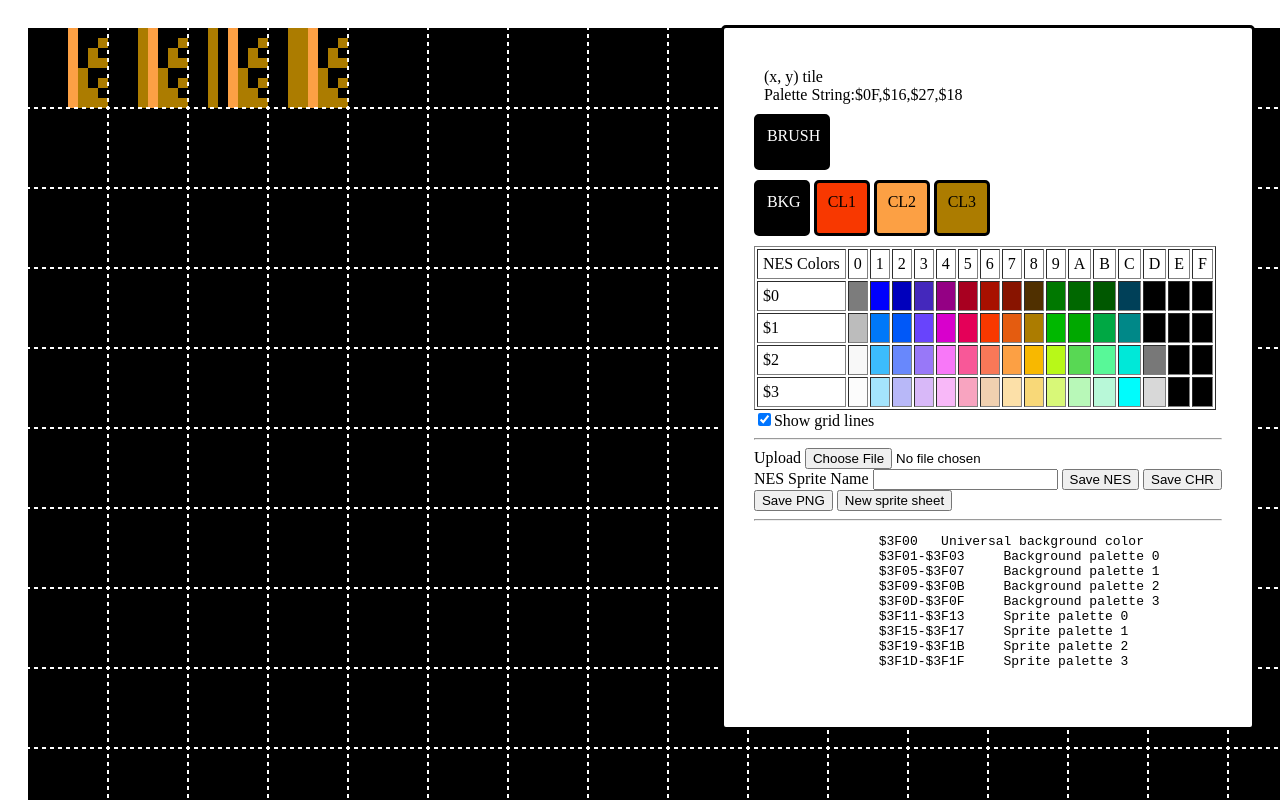
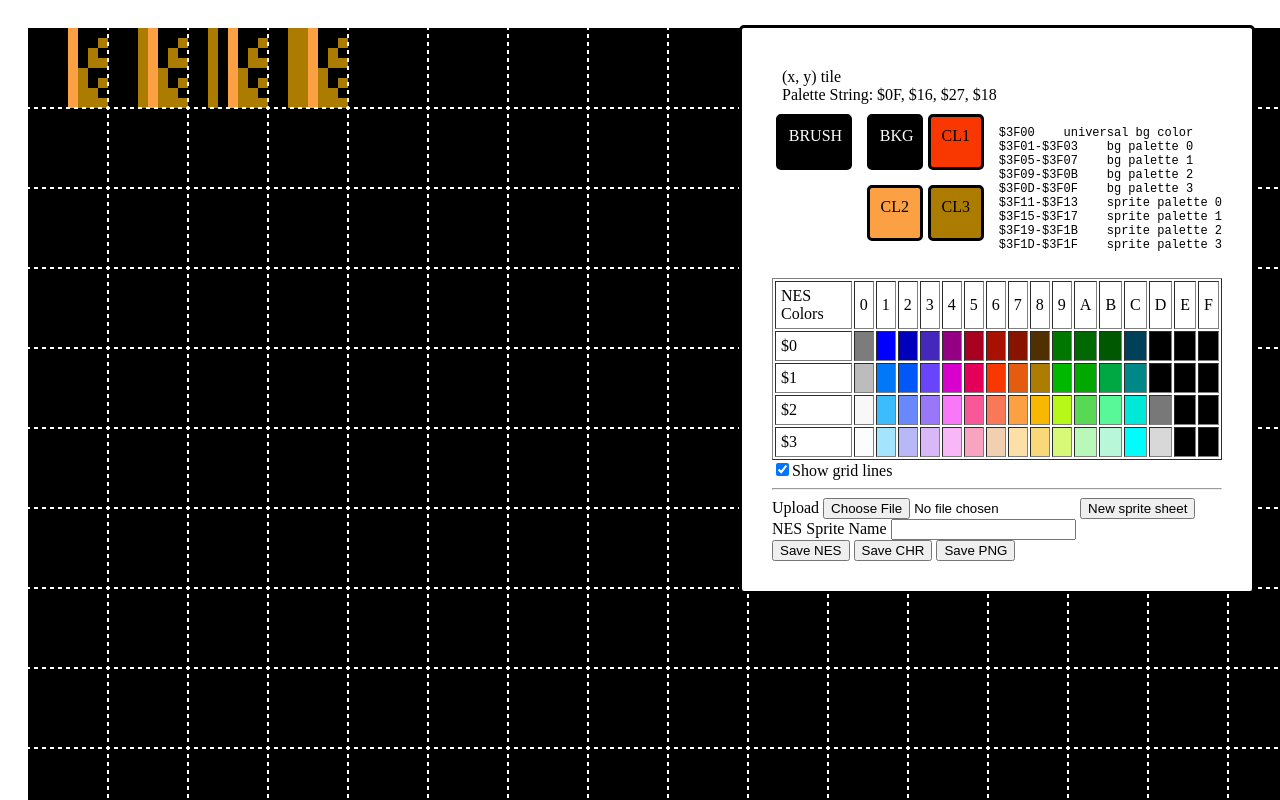
Before and after one commit to kennycason/ninjaturdle_nes, a plain HTML site: page nes-sprite-editor/index.html in a window 1280 px wide. Shown: the top 800 px of the page. Drawn offline with Linux system fonts and the light colour scheme; no server answers.

Commit message:
improve chr editor

```diff
--- a/nes-sprite-editor/index.html
+++ b/nes-sprite-editor/index.html
@@ -12,8 +12,10 @@
                 </div>
             </div>
             <div id="palette">
-                <div id="brush" class="color">BRUSH</div>
-                <div id="palette-current" class="no-select">
+                <div style="display: flex; align-items: flex-start;">
+                    <!-- <div style="margin-right: 15px;"> -->
+                        <div id="brush" class="color" style="margin-right: 15px;">BRUSH</div>
+                        <div id="palette-current" class="no-select" style="display: grid; grid-template-columns: 1fr 1fr; gap: 5px; margin-right: 15px;">
                             <div id="background" class="color selectable" data-palette="background"> BKG </div>
                             <div id="color1" class="color selectable" data-palette="color1"> CL1
                                 <div></div>
@@ -25,7 +27,22 @@
                                 <div></div>
                             </div>
                         </div>
+                    <!-- </div> -->
+                     <div>
+                        <pre style="font-size: 12px; margin-left: 0px;">
+$3F00    universal bg color
+$3F01-$3F03    bg palette 0
+$3F05-$3F07    bg palette 1
+$3F09-$3F0B    bg palette 2
+$3F0D-$3F0F    bg palette 3
+$3F11-$3F13    sprite palette 0
+$3F15-$3F17    sprite palette 1
+$3F19-$3F1B    sprite palette 2
+$3F1D-$3F1F    sprite palette 3
+                        </pre>
+                    </div>
 
+                </div>
 
                 <table border="1" cellpadding="5">
                 <tbody class="palette-selection" class="selectable">
@@ -134,28 +151,15 @@
 
             <label for="nesfile">Upload</label>
             <input type="file" id="nesfile" name="nesfile" />
-            <br>
+            <button id="new">New sprite sheet</button>
+            <br/>
 
             <label for="nesfilename">NES Sprite Name</label>
             <input  id="nesfilename" type="text" />
+            <br/>
             <button id="nes">Save NES</button>
             <button id="chr">Save CHR</button>
-            <br>
-
             <button id="image">Save PNG</button>
-            <button id="new">New sprite sheet</button>
-            <hr>
-            <pre>
-                $3F00	Universal background color
-                $3F01-$3F03	Background palette 0
-                $3F05-$3F07	Background palette 1
-                $3F09-$3F0B	Background palette 2
-                $3F0D-$3F0F	Background palette 3
-                $3F11-$3F13	Sprite palette 0
-                $3F15-$3F17	Sprite palette 1
-                $3F19-$3F1B	Sprite palette 2
-                $3F1D-$3F1F	Sprite palette 3
-            </pre>
         </div>
         <script src="main.js"></script>
     </body>
--- a/nes-sprite-editor/main.css
+++ b/nes-sprite-editor/main.css
@@ -23,7 +23,7 @@
     padding: 30px;
     border-style: solid;
     border-radius: 5px;
-    max-width: 500px;
+    max-width: 450px;
     margin: auto;
 }
 
--- a/nes-sprite-editor/main.js
+++ b/nes-sprite-editor/main.js
@@ -188,7 +188,7 @@ window.addEventListener('DOMContentLoaded', function() {
         setElementColor('color2', c2.r, c2.g, c2.b);
         setElementColor('color3', c3.r, c3.g, c3.b);
 
-        document.getElementById('current').textContent = 'Palette String:' + [bgColor.nes, c1.nes, c2.nes, c3.nes].join(',').replace(/0x/g, '$');
+        document.getElementById('current').textContent = 'Palette String: ' + [bgColor.nes, c1.nes, c2.nes, c3.nes].join(', ').replace(/0x/g, '$');
 
         document.getElementById('brush').style.color = getWhiteOrBlack(palette[selectedPalette]);
         document.getElementById('background').style.color = getWhiteOrBlack(bgColor);
```
Also changed, not shown: 1 other file. Lines whose indentation alone changed are shown as unchanged.
